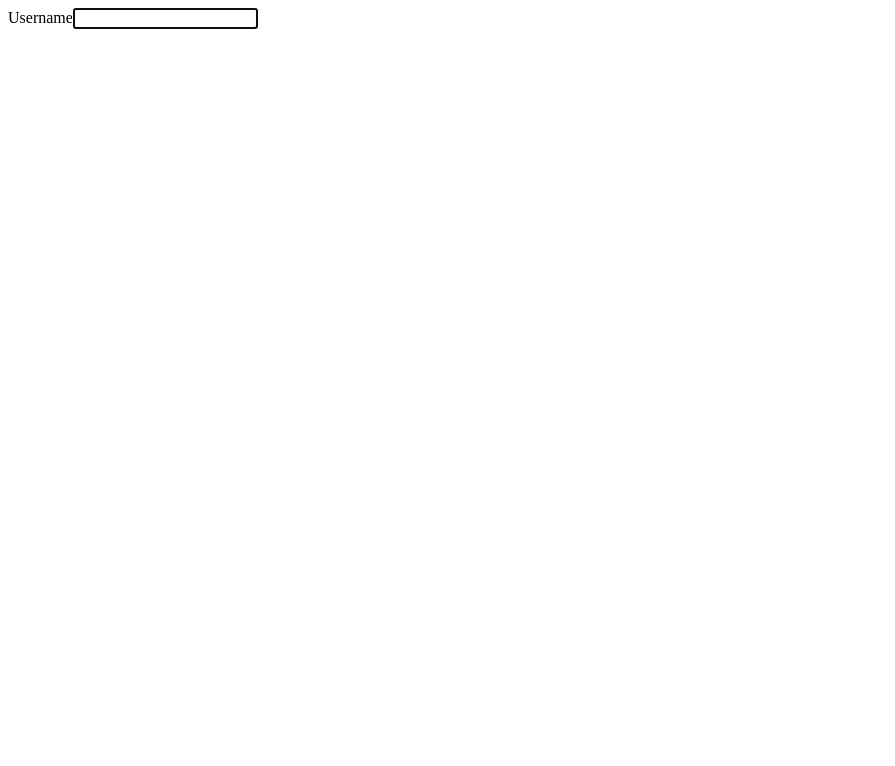
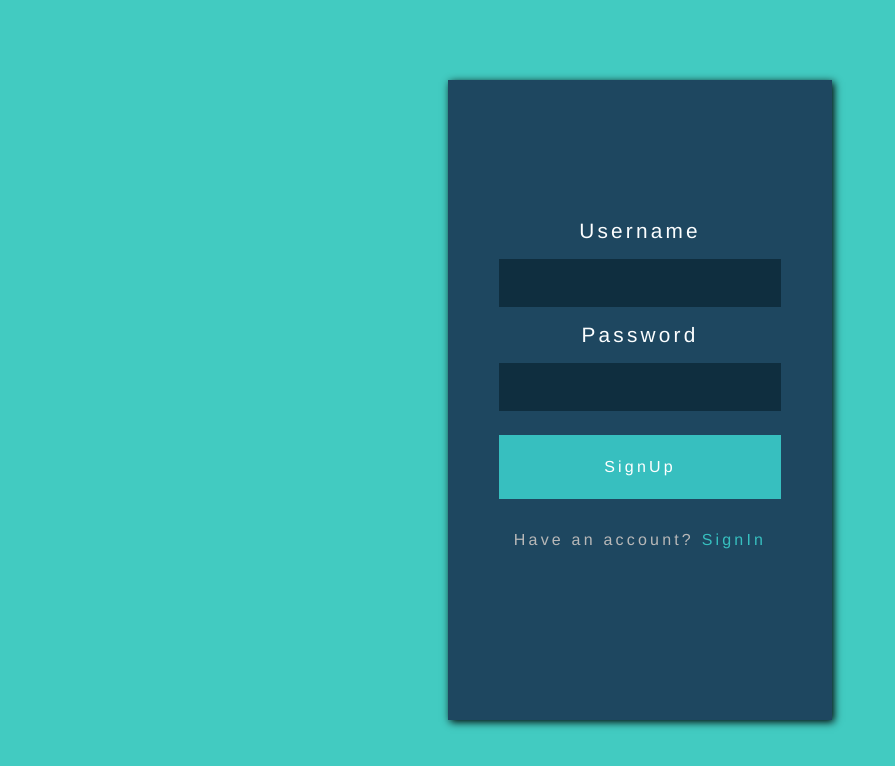
Before and after one commit to felipebaloneker/TelaLogin-Firebase, a React (Create React App) app: page / in a window 1280 px wide. Shown: the top 766 px of the page, without its empty margins (0-895 px from the left). Built offline with nearby package versions, Linux system fonts and the light colour scheme; no server answers.

Commit message:
estilo aplicado

```diff
--- a/src/App.js
+++ b/src/App.js
@@ -27,7 +27,7 @@ const App = () =>{
     clearLoginErrors();
     fire
     .auth()
-    .singInWithEmailAndPassword(email, password)
+    .signInWithEmailAndPassword(email, password)
     .catch((err)=>{
       switch(err.code){
         case "auth/invalid-email":
--- a/src/components/Login/index.js
+++ b/src/components/Login/index.js
@@ -1,5 +1,5 @@
 import React from 'react';
-
+import './style.css'
 const Login =(props) =>{
     const {
         email,
@@ -16,7 +16,7 @@ const Login =(props) =>{
 
     return(
         <section className='login'>
-            <div>
+            <div className='logincontainer'>
                 <label>Username</label>
                 <input
                     type='text'
@@ -24,7 +24,31 @@ const Login =(props) =>{
                     required
                     value={email}
                     onChange={(e)=> setEmail(e.target.value)}
-                    />
+                />
+                <p className='errorMsg'>{emailError}</p>
+
+                <label>Password</label>
+                <input
+                    type='text'
+                    required
+                    value={password}
+                    onChange={(e)=> setPassword(e.target.value)}
+                />
+                <p className='errorMsg'>{passwordError}</p>
+                <div className='btnContainer'>
+                    {hasAccount ? (
+                        <>
+                            <button>SignIn</button>
+                            <p>Don`t have an account? <span onClick={() => setHasAccount(!hasAccount)}>SignUp</span></p>
+                        </>
+                    ): (
+                        <>
+                            <button>SignUp</button>
+                            <p>Have an account? <span onClick={() => setHasAccount(!hasAccount)}>SignIn</span></p>
+                        </>
+                    )}
+
+                </div>
             </div>
         </section>
     )
--- /dev/null
+++ b/src/components/Login/style.css
@@ -0,0 +1,61 @@
+*{
+    margin:0;
+    padding:0;
+    font-family: "Helvetica Neue",Helvetica,Arial;
+    font-weight: 200;
+    letter-spacing:.2rem;
+}
+.login{
+    display:flex;
+    width:100vw;
+    height:100vh;
+    align-items: center;
+    justify-content: center;
+    text-align: center;
+    align-self: center;
+    background:#42CBC1;
+}
+.logincontainer{
+    display:flex;
+    width:30vw;
+    height:80vh;
+    background:#1E4760;
+    box-shadow: .1rem .1rem .5rem black;
+    align-items: center;
+    justify-content: center;
+    text-align: center;
+    align-self:center;
+    flex-direction: column;
+}
+label{
+    color:#FCFEFF;
+    font-size:1.3rem;
+    font-weight: lighter;
+}
+input{
+    border:0;
+    outline:0;
+    width:22vw;
+    height:6vh;
+    background:#0F2E3F;
+    margin:1rem;
+}
+.btnContainer p{
+    color:#b8b8b8;
+    margin:2rem;
+}
+span{
+    color:#37BFBF;
+    cursor:pointer;
+}
+button{
+    border:0;
+    width:22vw;
+    height:8vh;
+    background:#37BFBF;
+    color:#fff;
+    font-size:1rem;
+    font-weight: 500;
+    margin-top:.5rem;
+    cursor:pointer;
+}
```
